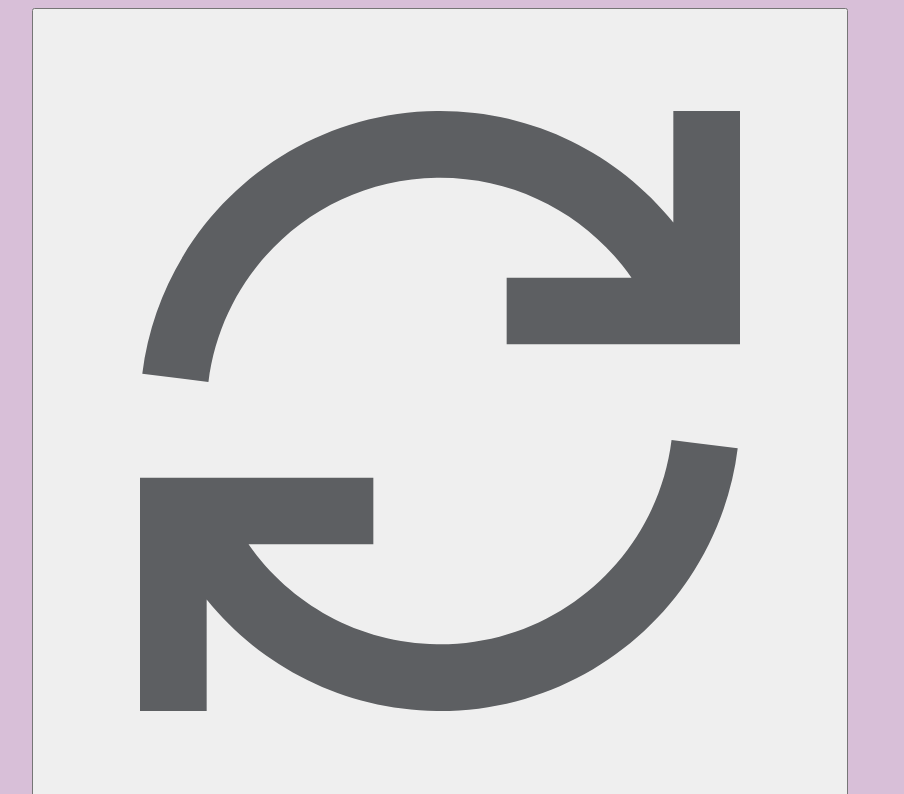
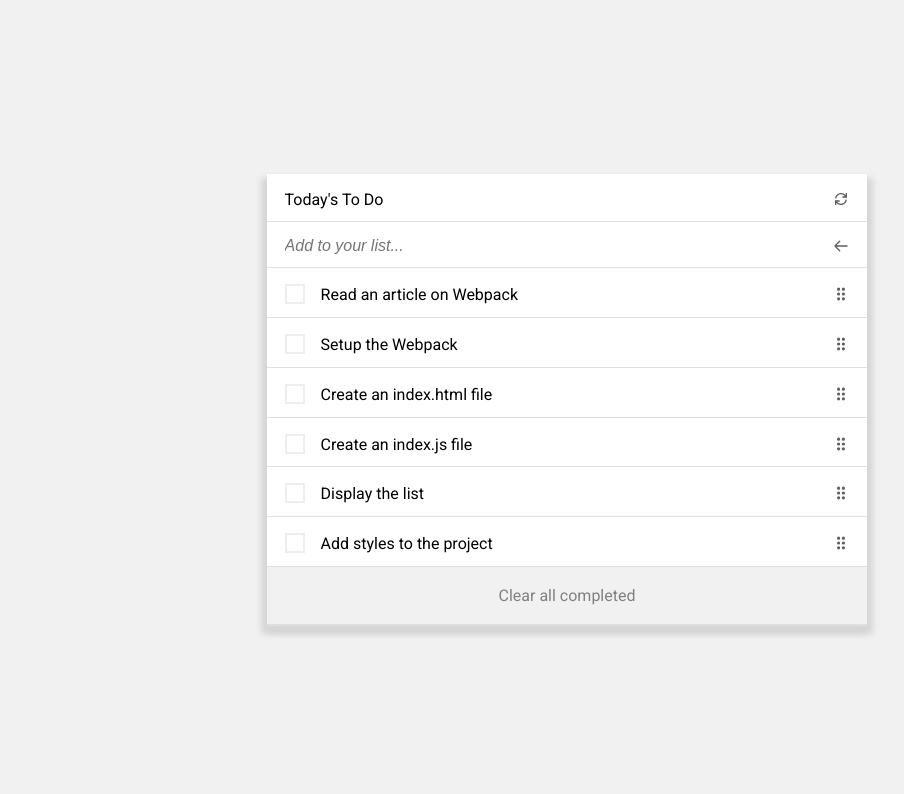
Before and after one commit to Zilola-Nazarova/to-do-list, a website built with webpack: page src/index.html in a window 1280 px wide. Shown: the top 794 px of the page, without its empty margins (73-977 px from the left). Built offline with nearby package versions, Linux system fonts and the light colour scheme.

Commit message:
Style the app in styles.css to match the template

```diff
--- a/src/style.css
+++ b/src/style.css
@@ -1,7 +1,130 @@
-.hello {
-  color: beige;
+* {
+  padding: 0;
+  margin: 0;
+  box-sizing: border-box;
 }
 
 body {
-  background-color: thistle;
+  min-height: 100vh;
+  display: flex;
+  justify-content: center;
+  align-items: center;
+  background-color: #f1f1f1;
+  font-family: 'Roboto', sans-serif;
 }
+
+ul {
+  list-style: none;
+}
+
+input {
+  border: none;
+  font-style: italic;
+}
+
+input::placeholder {
+  font-size: 1rem;
+}
+
+#container {
+  width: 80%;
+  max-width: 600px;
+  background-color: #fff;
+  padding: 0;
+  box-shadow: 4px 6px 6px 2px rgb(214, 214, 214),
+  -4px 6px 6px 2px rgb(214, 214, 214);
+}
+
+#container div {
+  display: flex;
+  justify-content: space-between;
+}
+
+div,
+li {
+  padding: 1rem 1.1rem 0.8rem;
+  border-bottom: 1px solid rgb(223, 223, 223);
+}
+
+label {
+  position: relative;
+  display: flex;
+  align-items: flex-end;
+}
+
+li input {
+  position: absolute;
+  opacity: 0;
+  cursor: pointer;
+  height: 0;
+  width: 0;
+}
+
+img {
+  height: 1rem;
+}
+
+label button {
+  position: absolute;
+  right: 0;
+  align-self: center;
+}
+
+.checkmark {
+  display: inline-block;
+  height: 20px;
+  width: 20px;
+  margin-right: 16px;
+  border: 2px solid #eee;
+}
+
+li:hover input ~ .checkmark {
+  border: 2px solid #a8a8a8;
+}
+
+li input:checked ~ .checkmark {
+  border: none;
+}
+
+.checkmark:after {
+  content: "";
+  display: none;
+}
+
+li input:checked ~ .checkmark:after {
+  display: block;
+}
+
+li .checkmark:after {
+  position: relative;
+  top: 4px;
+  left: 7px;
+  width: 5px;
+  height: 10px;
+  border: solid rgb(17, 127, 253);
+  border-width: 0 2px 2px 0;
+  -webkit-transform: rotate(45deg);
+  -ms-transform: rotate(45deg);
+  transform: rotate(45deg);
+}
+
+#clear {
+  background-color: #f1f1f1;
+  padding: 1.2rem;
+}
+
+button {
+  display: block;
+  border: none;
+  background-color: transparent;
+  display: flex;
+  align-items: center;
+  font-size: 1rem;
+  cursor: pointer;
+}
+
+#clear button {
+  margin: auto;
+  color: #808080;
+  font-family: 'Roboto', sans-serif;
+}
```
